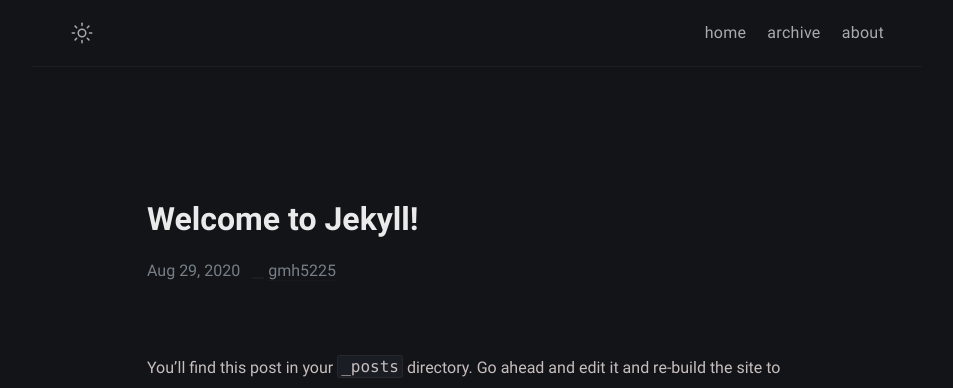
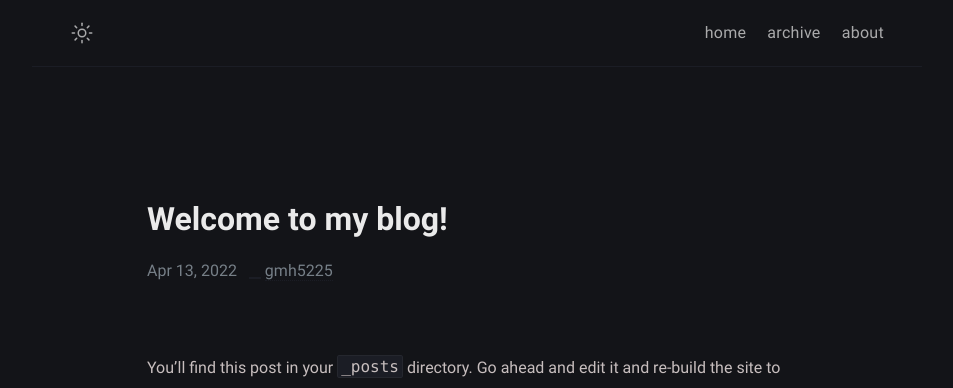
Before and after one commit to gmh5225/gmh5225.github.io, a Jekyll site: the page built from _posts/welcometomyblog/2022-04-13-welcometomyblog.md, in a window 1280 px wide. Shown: the top 388 px of the page, without its empty margins (163-1116 px from the left). Built offline with Jekyll 4.4.1, drawn with Linux system fonts in a browser that asks for light colours.

Commit message:
Update 2022-04-13-welcometomyblog.md

```diff
--- a/_posts/welcometomyblog/2022-04-13-welcometomyblog.md
+++ b/_posts/welcometomyblog/2022-04-13-welcometomyblog.md
@@ -1,7 +1,7 @@
 ---
 layout: post
-title:  "Welcome to Jekyll!"
-date:   2020-08-29 09:29:20 +0700
+title:  "Welcome to my blog!"
+date:   2022-04-13 01:29:20 +0700
 categories: jekyll update
 
 ---
```
